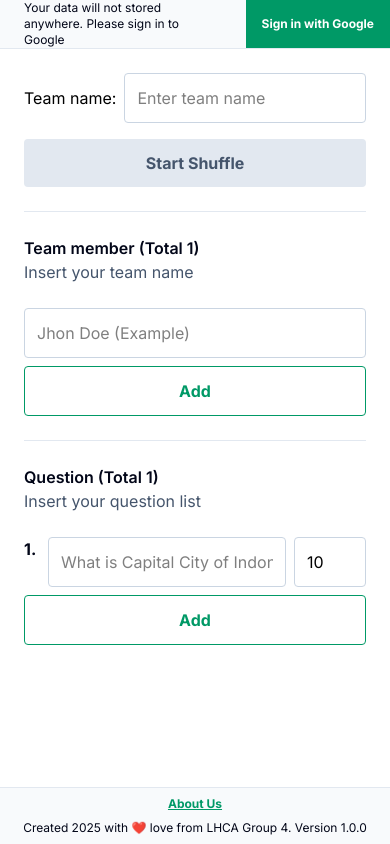
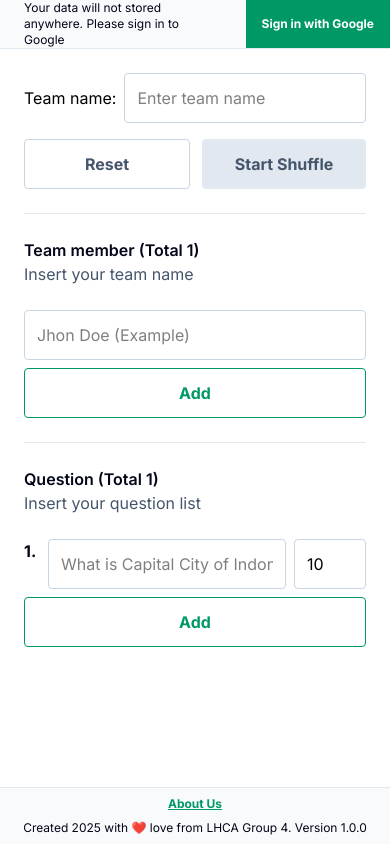
Before and after one commit to lhca2025group4/tukel, a Vue app: page /create-new in a window 390 px wide. Built offline with nearby package versions, Linux system fonts and the light colour scheme; no server answers.

Commit message:
chore: update logic input and reset

```diff
--- a/src/pages/CreateNewPage.vue
+++ b/src/pages/CreateNewPage.vue
@@ -1,26 +1,38 @@
 <script setup>
 import { useMainStore } from '@/stores/main'
+import { storeToRefs } from 'pinia'
 import { ref, computed } from 'vue'
 import { useRouter } from 'vue-router'
 
 const router = useRouter()
 const mainStore = useMainStore()
+const { inputTeamName: teamName, inputTeam: teamMembers, inputQuestion: teamQuestions } = storeToRefs(mainStore)
+const uuid = ref("")
 
-const uuid = ref("")
-const teamName = ref("")
-const teamMembers = ref([{
-  id: 1,
-  name: ''
-}])
-const teamQuestions = ref([{
-  id: 1,
-  question: '',
-  score: 10,
-  isFinished: false
-}])
+const isTeamMemberEmpty = computed(() => {
+  if (!Array.isArray(teamMembers.value) || teamMembers.value.length === 0) return true
+  if (teamMembers.value.length === 1 && (teamMembers.value[0].name ?? '').trim() === '') return true
+  return false
+})
+const isTeamQuestionEmpty = computed(() => {
+  if (!Array.isArray(teamQuestions.value) || teamQuestions.value.length === 0) return true
+  if (teamQuestions.value.length === 1 && (teamQuestions.value[0].question ?? '').trim() === '') return true
+  return false
+})
 
-const isTeamMemberEmpty = computed(() => teamMembers.value.some(m => m.name.trim() === ""))
-const isTeamQuestionEmpty = computed(() => teamQuestions.value.some(q => q.question.trim() === ""))
+function cleanupAndReindex() {
+  const members = (teamMembers.value || [])
+    .map(m => ({ id: m.id, name: (m.name ?? '').trim() }))
+    .filter(m => m.name !== '')
+    .map((m, i) => ({ ...m, id: i + 1 }))
+
+  const questions = (teamQuestions.value || [])
+    .map(q => ({ id: q.id, question: (q.question ?? '').trim(), score: Number(q.score) || 0, isFinished: !!q.isFinished }))
+    .filter(q => q.question !== '')
+    .map((q, i) => ({ ...q, id: i + 1 }))
+
+  return { members, questions }
+}
 
 function insertedData() {
   teamName.value = "Team Alpha"
@@ -51,14 +63,17 @@ function insertedData() {
 }
 
 function addNewTeam() {
+  const { members, questions } = cleanupAndReindex()
+  if (members.length === 0 || questions.length === 0) return
+
   uuid.value = crypto.randomUUID()
   const milliseconds = Date.now()
   const unixTimestamp = Math.floor(milliseconds / 1000)
   const obj = {
     id: uuid.value,
-    teamName: teamName.value,
-    teamMembers: teamMembers.value,
-    teamQuestions: teamQuestions.value,
+    teamName: teamName.value.trim(),
+    teamMembers: members,
+    teamQuestions: questions,
     isDeleted: false,
     createdAt: unixTimestamp,
     updatedAt: unixTimestamp,
@@ -67,6 +82,10 @@ function addNewTeam() {
   }
   mainStore.setTempTeam(obj)
   router.push({ name: 'shuffle', params: { id: uuid.value } })
+}
+
+function resetTeam() {
+  mainStore.resetTeam()
 }
 </script>
 
@@ -78,11 +97,18 @@ function addNewTeam() {
         <input v-model="teamName" type="text" placeholder="Enter team name"
           class="w-full p-3 border bg-white border-slate-300 rounded focus:outline-emerald-500 focus:ring-1 focus:ring-emerald-500" />
       </div>
-      <button @click="addNewTeam" class="  p-3 rounded transition duration-200 text-base font-bold whitespace-nowrap"
-        :class="isTeamMemberEmpty || isTeamQuestionEmpty ? 'bg-slate-200 cursor-not-allowed text-slate-600' : 'bg-emerald-600 hover:bg-emerald-500 text-white cursor-pointer'"
-        :disabled="isTeamMemberEmpty || isTeamQuestionEmpty">
-        Start Shuffle
-      </button>
+      <div class="flex gap-3">
+        <button @click="resetTeam"
+          class="flex-1 md:flex-none lg:flex-none xl:flex-none p-3 rounded transition duration-200 text-base font-bold whitespace-nowrap text-slate-600 border border-slate-300 cursor-pointer">
+          Reset
+        </button>
+        <button @click="addNewTeam"
+          class="flex-1 md:flex-none lg:flex-none xl:flex-none p-3 rounded transition duration-200 text-base font-bold whitespace-nowrap"
+          :class="isTeamMemberEmpty || isTeamQuestionEmpty ? 'bg-slate-200 cursor-not-allowed text-slate-600' : 'bg-emerald-600 hover:bg-emerald-500 text-white cursor-pointer'"
+          :disabled="isTeamMemberEmpty || isTeamQuestionEmpty">
+          Start Shuffle
+        </button>
+      </div>
     </div>
     <div class="h-[1px] bg-slate-200 sm:hidden"></div>
     <div class="flex gap-6 sm:gap-10 flex-col sm:flex-row">
--- a/src/stores/main.js
+++ b/src/stores/main.js
@@ -29,6 +29,21 @@ export const useMainStore = defineStore('main', {
     },
     tempTeam: {},
     allTeams: [],
+    inputTeamName: '',
+    inputTeam: [
+      {
+        id: 1,
+        name: '',
+      },
+    ],
+    inputQuestion: [
+      {
+        id: 1,
+        question: '',
+        score: 10,
+        isFinished: false,
+      },
+    ],
   }),
   getters: {},
   actions: {
@@ -77,6 +92,23 @@ export const useMainStore = defineStore('main', {
         .filter((question) => question.isFinished)
         .reduce((total, question) => total + question.score, 0)
     },
+    resetTeam() {
+      this.inputTeamName = ''
+      this.inputTeam = [
+        {
+          id: 1,
+          name: '',
+        },
+      ]
+      this.inputQuestion = [
+        {
+          id: 1,
+          question: '',
+          score: 10,
+          isFinished: false,
+        },
+      ]
+    },
   },
 })
 
```
